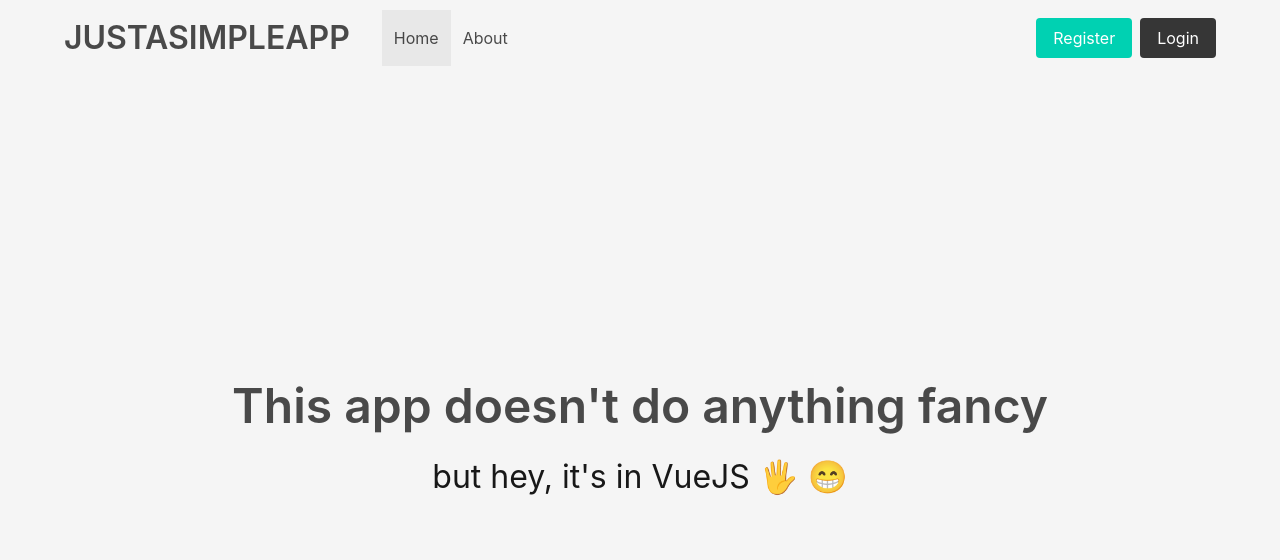
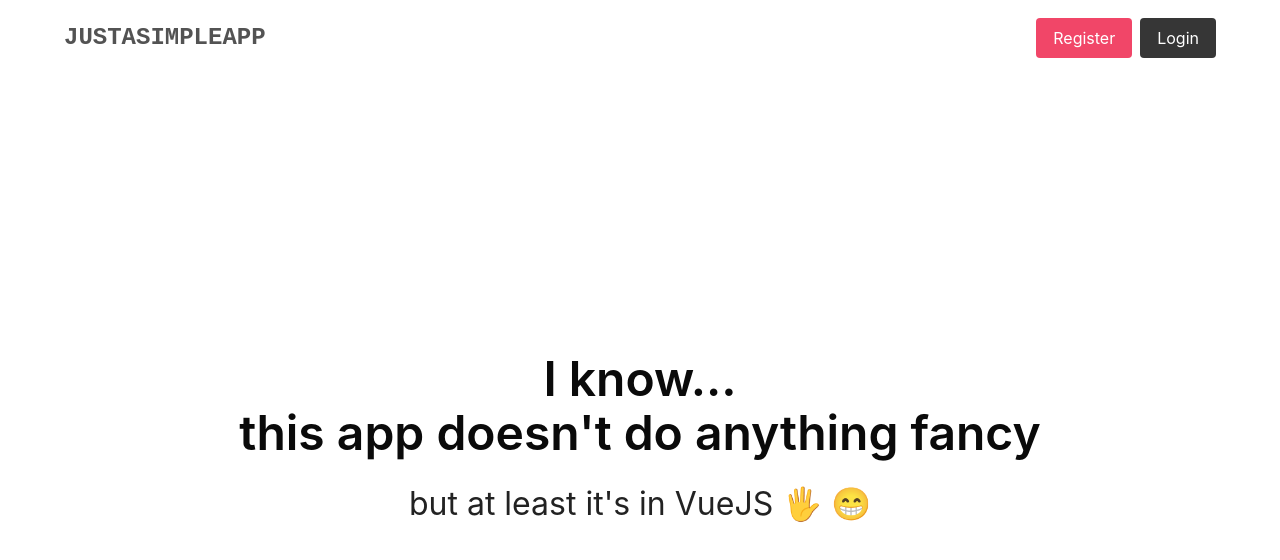
Before and after one commit to m4tty-d/justasimpleapp, a Vue app: page / in a window 1280 px wide. Shown: the top 560 px of the page. Built offline with nearby package versions, Linux system fonts and the light colour scheme.

Commit message:
header two variant

```diff
--- a/src/App.vue
+++ b/src/App.vue
@@ -1,8 +1,37 @@
 <template lang="pug">
   #app
-    router-view
+    template(v-if="isHome")
+      router-view
+    template(v-else)
+      the-header
+      .container.fixed-navbar-margin
+        router-view
 </template>
+
+<script>
+import TheHeader from '@/components/TheHeader.vue'
+
+export default {
+  components: {
+    TheHeader
+  },
+
+  computed: {
+    isHome() {
+      return this.$route.name === 'home'
+    }
+  }
+}
+</script>
+
 
 <style lang="sass">
   @import '~bulma/bulma'
+
+  .fixed-navbar-margin
+    margin-top: 72px
+    padding-top: 40px
+
+  .cursor-pointer
+    cursor: pointer
 </style>
--- /dev/null
+++ b/src/components/TheHeader.vue
@@ -0,0 +1,58 @@
+<template lang="pug">
+nav.navbar(:class="{'is-dark': darkVariant, 'is-fixed-top': isFixed}")
+  .container
+    .navbar-brand
+      .navbar-item
+        router-link(class="is-size-4 is-family-monospace has-text-weight-bold cursor-pointer" :to="{name: 'home'}" tag="div") JUSTASIMPLEAPP
+      span.navbar-burger.burger(data-target='navbarMenuHeroA')
+        span
+        span
+        span
+    #navbarMenuHeroA.navbar-menu
+      //- .navbar-start
+      //-   router-link(v-for="page in pages"
+      //-               :key="page.name"
+      //-               class="navbar-item"
+      //-               :class="{'is-active': $route.name === page.name}"
+      //-               :to="{name: page.name}") {{ page.title }}
+      .navbar-end
+        .navbar-item
+          .buttons
+            router-link(class="button is-danger" :to="{name: 'registration'}") Register
+            router-link(class="button is-dark" :to="{name: 'login'}") Login
+</template>
+
+<script>
+export default {
+  props: {
+    variant: {
+      type: String,
+      default: 'dark'
+    },
+    isFixed: {
+      type: Boolean,
+      default: true
+    }
+  },
+
+  computed: {
+    darkVariant() {
+      return this.variant === 'dark'
+    }
+  },
+
+  data() {
+    return {
+      pages: [{ name: 'home', title: 'Home' }, { name: 'about', title: 'About' }]
+    }
+  }
+}
+</script>
+
+
+<style lang="sass" scoped>
+.navbar
+  padding: 10px 0
+.navbar-start
+  margin-left: 20px
+</style>
--- a/src/views/Home.vue
+++ b/src/views/Home.vue
@@ -1,40 +1,20 @@
 <template lang="pug">
-section.hero.is-light.is-fullheight
+section.hero.is-white.is-fullheight
   .hero-head
-    nav.navbar
-      .container
-        .navbar-brand
-          .navbar-item
-            .title JUSTASIMPLEAPP
-          span.navbar-burger.burger(data-target='navbarMenuHeroA')
-            span
-            span
-            span
-        #navbarMenuHeroA.navbar-menu
-          .navbar-start
-            a.navbar-item.is-active Home
-            a.navbar-item About
-          .navbar-end
-            .navbar-item
-              .buttons
-                a.button.is-primary Register
-                a.button.is-dark Login
+    the-header(variant="light" :isFixed="false")
   .hero-body
     .container.has-text-centered
-      h1.title.is-1.is-spaced This app doesn't do anything fancy
-      h2.subtitle.is-3 but hey, it's in VueJS 🖐 😁
+      h1.title.is-1.is-spaced I know... <br> this app doesn't do anything fancy
+      h2.subtitle.is-3 but at least it's in VueJS 🖐 😁
   .hero-foot
 </template>
 
 <script>
+import TheHeader from '@/components/TheHeader.vue'
 export default {
-  name: 'home'
+  name: 'home',
+  components: {
+    TheHeader
+  }
 }
 </script>
-
-<style lang="sass" scoped>
-.navbar
-  padding: 10px 0
-.navbar-start
-  margin-left: 20px
-</style>
```
